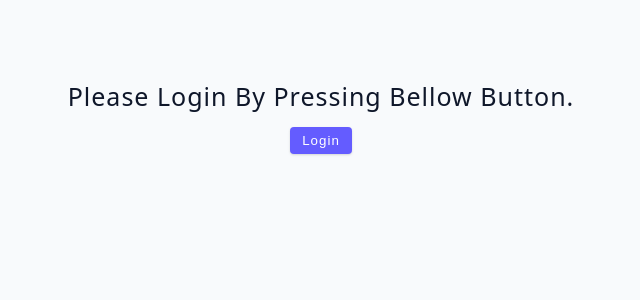
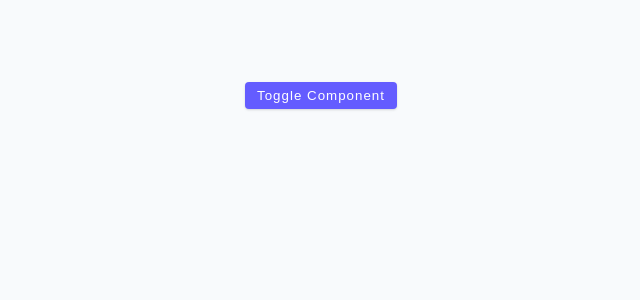
Before and after one commit to aleksandarPaytalov/03-advanced-react, a React (Vite) app: page / in a window 1280 px wide. Shown: the top 300 px of the page, without its empty margins (319-959 px from the left). Built offline with nearby package versions, Linux system fonts and the light colour scheme.

Commit message:
useEffect cleanup function exercise

```diff
--- a/src/App.jsx
+++ b/src/App.jsx
@@ -1,4 +1,4 @@
-import Starter from "./tutorial/03-conditional-rendering/starter/07-user-challenge.jsx";
+import Starter from "./tutorial/02-useEffect/starter/05-cleanup-function.jsx";
 import Final from "./tutorial/01-useState/final/03-useState-array.jsx";
 
 function App() {
--- a/src/tutorial/02-useEffect/starter/05-cleanup-function.jsx
+++ b/src/tutorial/02-useEffect/starter/05-cleanup-function.jsx
@@ -1,5 +1,23 @@
+import { useEffect, useState } from "react";
+
 const CleanupFunction = () => {
-  return <h2>cleanup function</h2>;
+  const [toggle, setToggle] = useState(false);
+
+  return (
+    <div>
+      <button className="btn" onClick={() => setToggle(!toggle)}>
+        toggle component
+      </button>
+      {toggle && <RandomComponent />}
+    </div>
+  );
+};
+
+const RandomComponent = () => {
+  useEffect(() => {
+    console.log("hmm, this is interesting");
+  }, []);
+  return <h1>hello there</h1>;
 };
 
 export default CleanupFunction;
```
